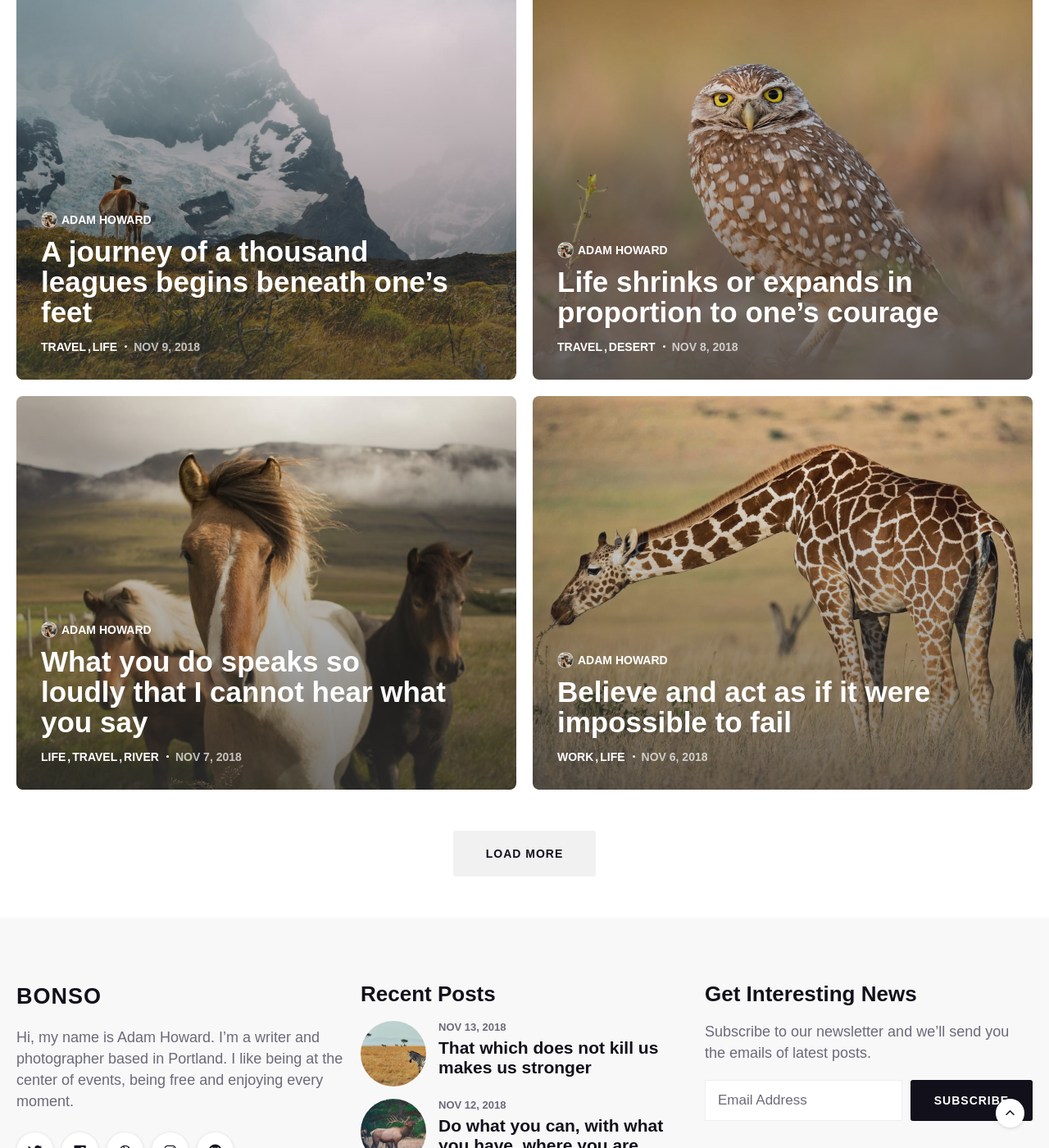
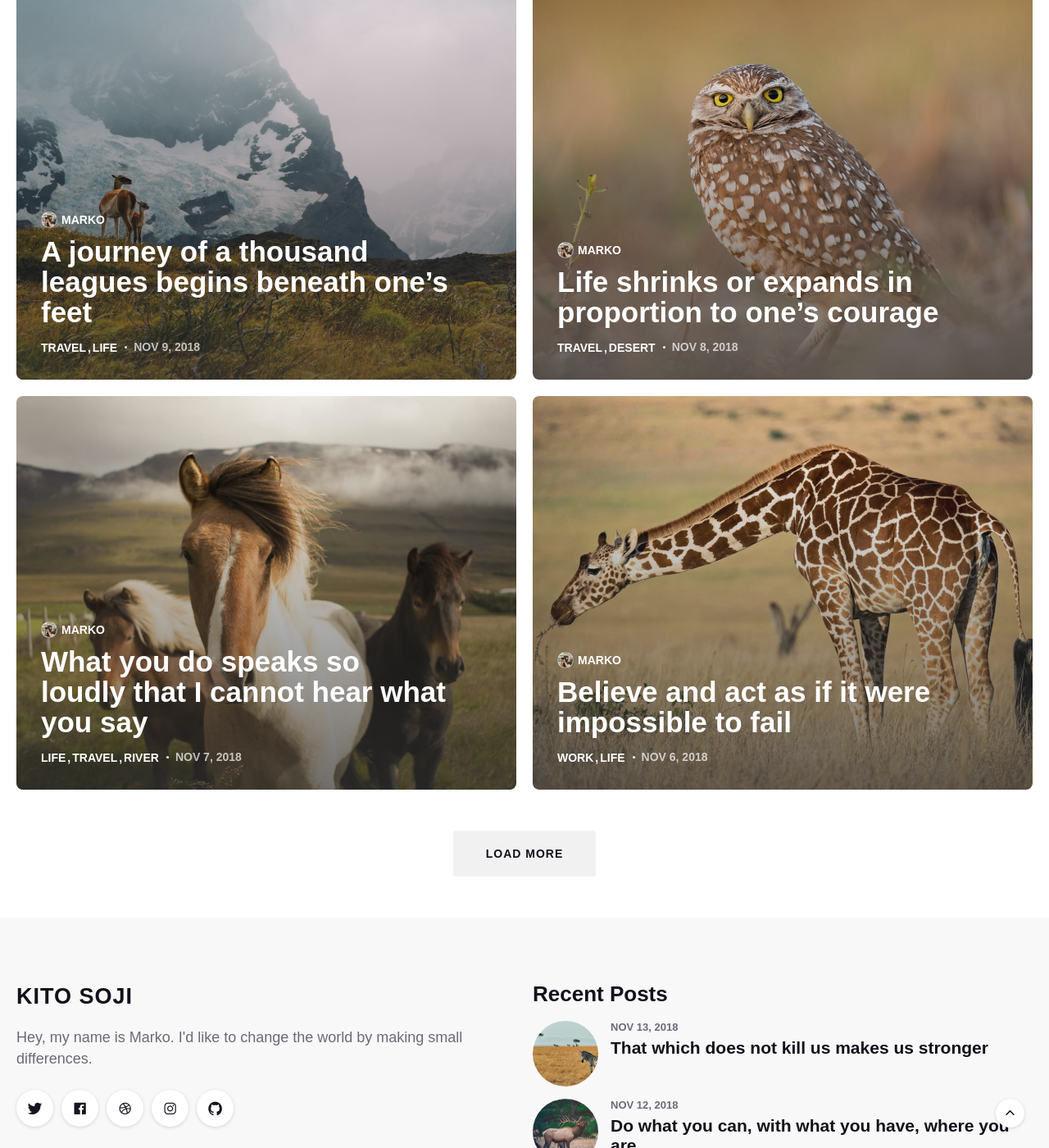
Before and after one commit to kitosoji/kitosoji, a Jekyll site: the page built from index.html, in a window 1280 px wide and 1400 px high, scrolled down 1579 px. Shown: the whole window at 82% size. Built offline with Jekyll 4.4.1, drawn with Linux system fonts in a browser that asks for light colours; nearby versions of some CDN libraries; some web fonts are replaced; the list of posts is cut into pages by our own code; some of the changed text lies outside the part shown.

Commit message:
Update _config.yml

```diff
--- a/_config.yml
+++ b/_config.yml
@@ -1,8 +1,8 @@
 #-------------------------------
 # General Site Settings
-title: Bonso
+title: Kito Soji
 logo: # You can add own logo. For example '/images/logo.png'.
-description: Hi, my name is Adam Howard. I’m a writer and photographer based in Portland. I like being at the center of events, being free and enjoying every moment.
+description: Hey, my name is Marko. I'd like to change the world by making small differences.
 baseurl: "" # The subpath of your site, e.g. /blog
 url: "" # The base hostname & protocol for your site, e.g. http://example.com
 
@@ -11,8 +11,8 @@ url: "" # The base hostname & protocol for your site, e.g. http://example.com
 # Author Settings
 author:
   avatar: '/images/01.jpg'
-  name: Adam Howard
-  job: Passionate Writer & Photographer
+  name: Marko
+  job: Building Sciences
 
 social:
 - {icon: "ion-logo-twitter", link: "https://twitter.com"}
@@ -33,7 +33,7 @@ slider: true # NOTE - By default, the slider is set to display featured posts. T
 #-------------------------------
 # Contact Settings
 contact:
-  email: your@email.com # Add your email for contant form
+  email: marko@kitosoji.com # Add your email for contant form
   description: Bonso comes with a built-in contact form, that you can use with Formspree service to handle up to 50 submissions per month for free. You could also easily switch to another contact form service if you want. # Add a description of your form
 
 # NOTE
@@ -52,7 +52,7 @@ google-analytics: # Add your identifier. For example UA-99631805-1.
 
 #-------------------------------
 # Newsletter
-mailchimp: true # To enable the mailchimp form, use the value true. To turn off use the value false.
+mailchimp: false # To enable the mailchimp form, use the value true. To turn off use the value false.
 mailchimp-text: Subscribe to our newsletter and we’ll send you the emails of latest posts. # Add your description.
 mailchimp-identifier: # Add your MailChimp form identifier. For example - blogenjoyfreedom.us16.list-manage.com/subscribe/post?u=cd56155d76ddeeb4c0bc4d080&amp;id=7a526cd13e
 
```
